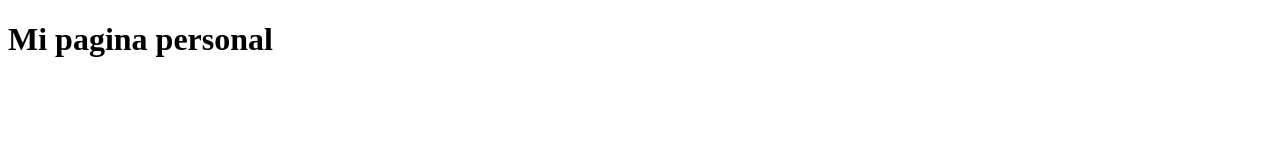
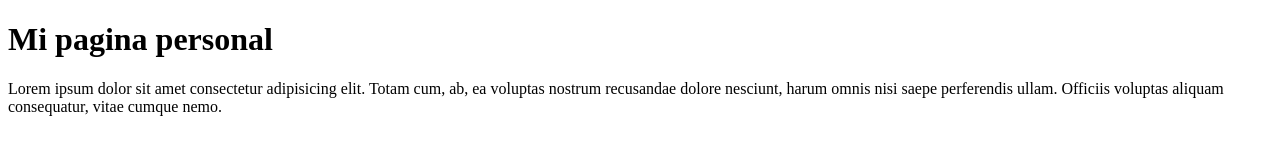
Before and after one commit to kensey1986/kensey1986.github.io, a plain HTML site: page index.html in a window 1280 px wide. Drawn offline with Linux system fonts and the light colour scheme.

Commit message:
segundo-commit

```diff
--- a/index.html
+++ b/index.html
@@ -8,5 +8,6 @@
 </head>
 <body>
     <h1>Mi pagina personal</h1>
+    <p>Lorem ipsum dolor sit amet consectetur adipisicing elit. Totam cum, ab, ea voluptas nostrum recusandae dolore nesciunt, harum omnis nisi saepe perferendis ullam. Officiis voluptas aliquam consequatur, vitae cumque nemo.</p>
 </body>
 </html>
```
